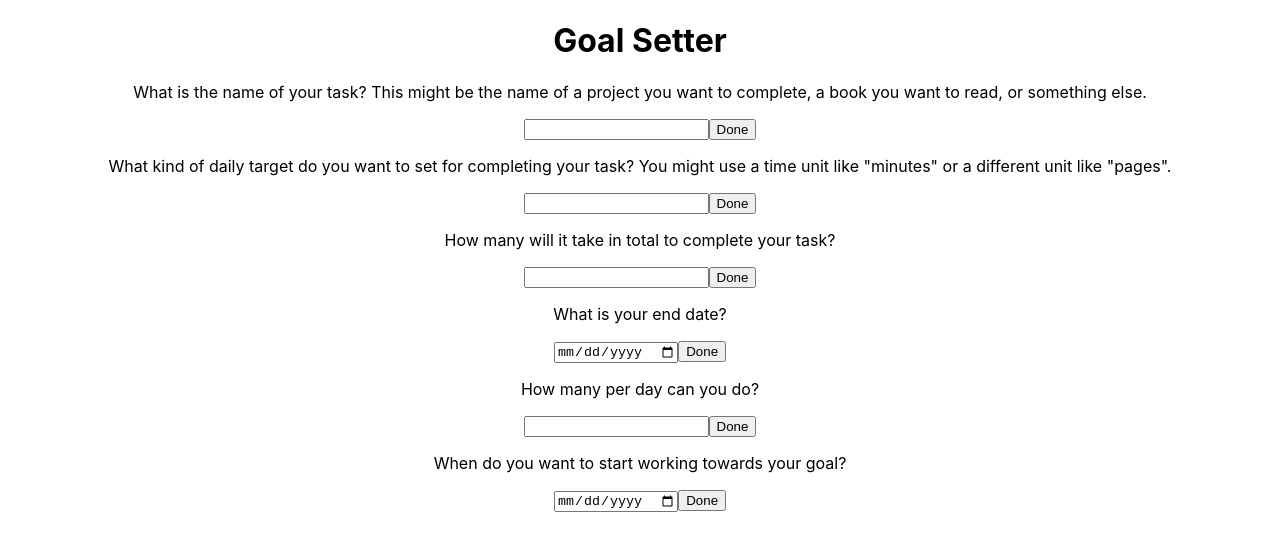
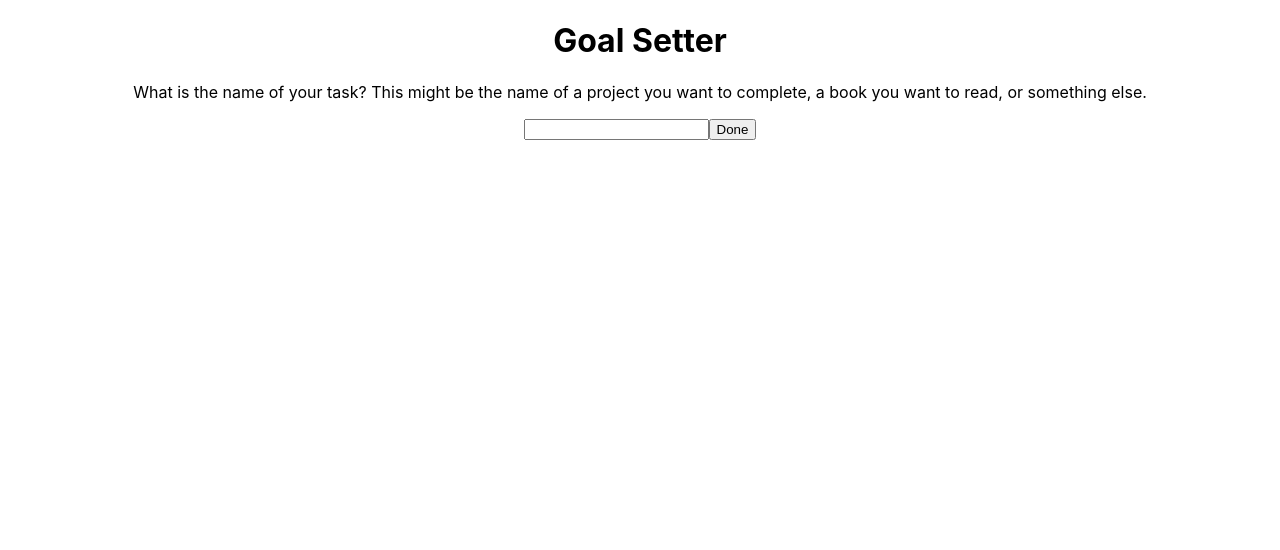
Before and after one commit to joseph-ford10/goal-setter, a React (Create React App) app: page / in a window 1280 px wide. Shown: the top 550 px of the page. Built offline with nearby package versions, Linux system fonts and the light colour scheme.

Commit message:
Add conditional rendering for input elements

```diff
--- a/src/TaskForm.js
+++ b/src/TaskForm.js
@@ -31,6 +31,7 @@ function TaskForm() {
   return (
     <>
       <form>
+        {formProgress > 0 && (
           <div>
             <p>
               What is the name of your task? This might be the name of a project
@@ -43,8 +44,10 @@ function TaskForm() {
               onChange={handleChange}
               aria-label="Task"
             ></input>
-          <DoneButton formProgressSetter={formProgressSetter} number="2" />
+            <DoneButton formProgressSetter={formProgressSetter} number={2} />
           </div>
+        )}
+        {formProgress > 1 && (
           <div>
             <p>
               What kind of daily target do you want to set for completing your
@@ -58,8 +61,10 @@ function TaskForm() {
               onChange={handleChange}
               aria-label="Name of units"
             ></input>
-          <DoneButton formProgressSetter={formProgressSetter} number="3" />
+            <DoneButton formProgressSetter={formProgressSetter} number={3} />
           </div>
+        )}
+        {formProgress > 2 && (
           <div>
             <p>
               How many {inputData.unitsName} will it take in total to complete
@@ -72,8 +77,10 @@ function TaskForm() {
               onChange={handleChange}
               aria-label="Number of units:"
             ></input>
-          <DoneButton formProgressSetter={formProgressSetter} number="4" />
+            <DoneButton formProgressSetter={formProgressSetter} number={4} />
           </div>
+        )}
+        {formProgress > 3 && (
           <div>
             <p>What is your end date?</p>
             <input
@@ -83,8 +90,10 @@ function TaskForm() {
               onChange={handleChange}
               aria-label="End date"
             ></input>
-          <DoneButton formProgressSetter={formProgressSetter} number="5" />
+            <DoneButton formProgressSetter={formProgressSetter} number={5} />
           </div>
+        )}
+        {formProgress > 3 && (
           <div>
             <p>How many {inputData.unitsName} per day can you do?</p>
             <input
@@ -94,8 +103,10 @@ function TaskForm() {
               onChange={handleChange}
               aria-label="Units per day"
             ></input>
-          <DoneButton formProgressSetter={formProgressSetter} number="5" />
+            <DoneButton formProgressSetter={formProgressSetter} number={5} />
           </div>
+        )}
+        {formProgress > 4 && (
           <div>
             <p>When do you want to start working towards your goal?</p>
             <input
@@ -105,8 +116,9 @@ function TaskForm() {
               onChange={handleChange}
               aria-label="Start date"
             ></input>
-          <DoneButton formProgressSetter={formProgressSetter} number="6" />
+            <DoneButton formProgressSetter={formProgressSetter} number={6} />
           </div>
+        )}
       </form>
     </>
   )
```
Lines whose indentation alone changed are shown as unchanged.
